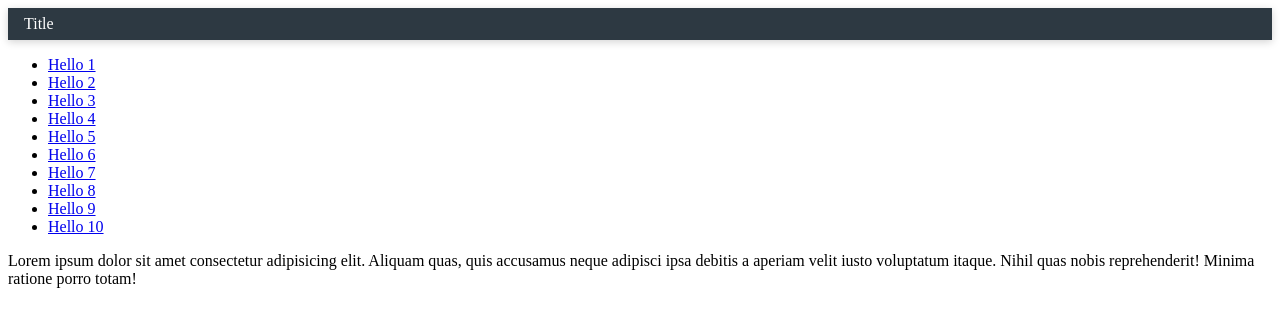
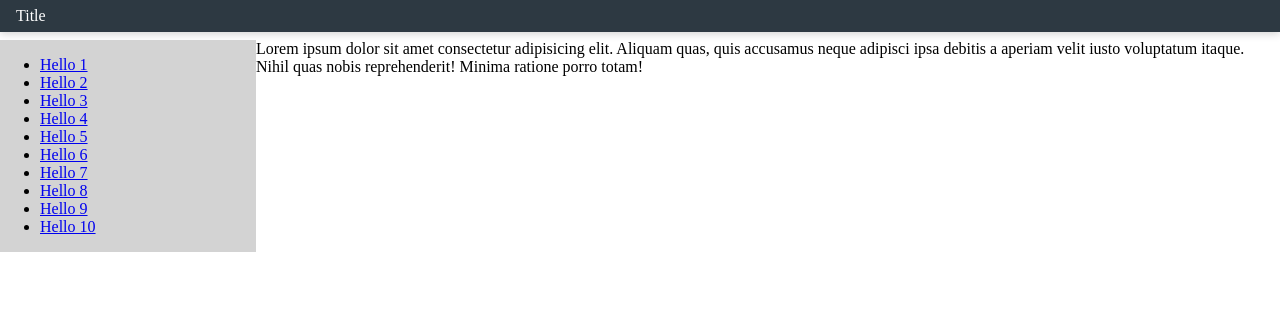
Before and after one commit to ogranada/sample-web-page, a plain HTML site: page index.html in a window 1280 px wide. Drawn offline with Linux system fonts and the light colour scheme.

Commit message:
Added new styles to be used by aside

```diff
--- a/index.html
+++ b/index.html
@@ -8,8 +8,8 @@
 </head>
 <body>
     <nav class="Navigation">Title</nav>
-    <main>
-        <aside>
+    <main class="MainContainer">
+        <aside class="Aside">
             <ul>
                 <li><a href="#">Hello 1</a></li>
                 <li><a href="#">Hello 2</a></li>
--- a/main.css
+++ b/main.css
@@ -1,7 +1,10 @@
 :root {
-    padding: 0;
-    margin: 0;
     font-size: 16px;
+}
+
+body {
+  padding: 0;
+  margin: 0;
 }
 
 .Navigation {
@@ -14,3 +17,13 @@
   padding: 0 1em;
   box-shadow: 0 2px 0.5em lightgrey;
 }
+
+.MainContainer {
+  display: flex;
+  padding: 0.5em 0;
+}
+
+.Aside {
+  min-width: 20vw;
+  background-color: lightgray;
+}
```
